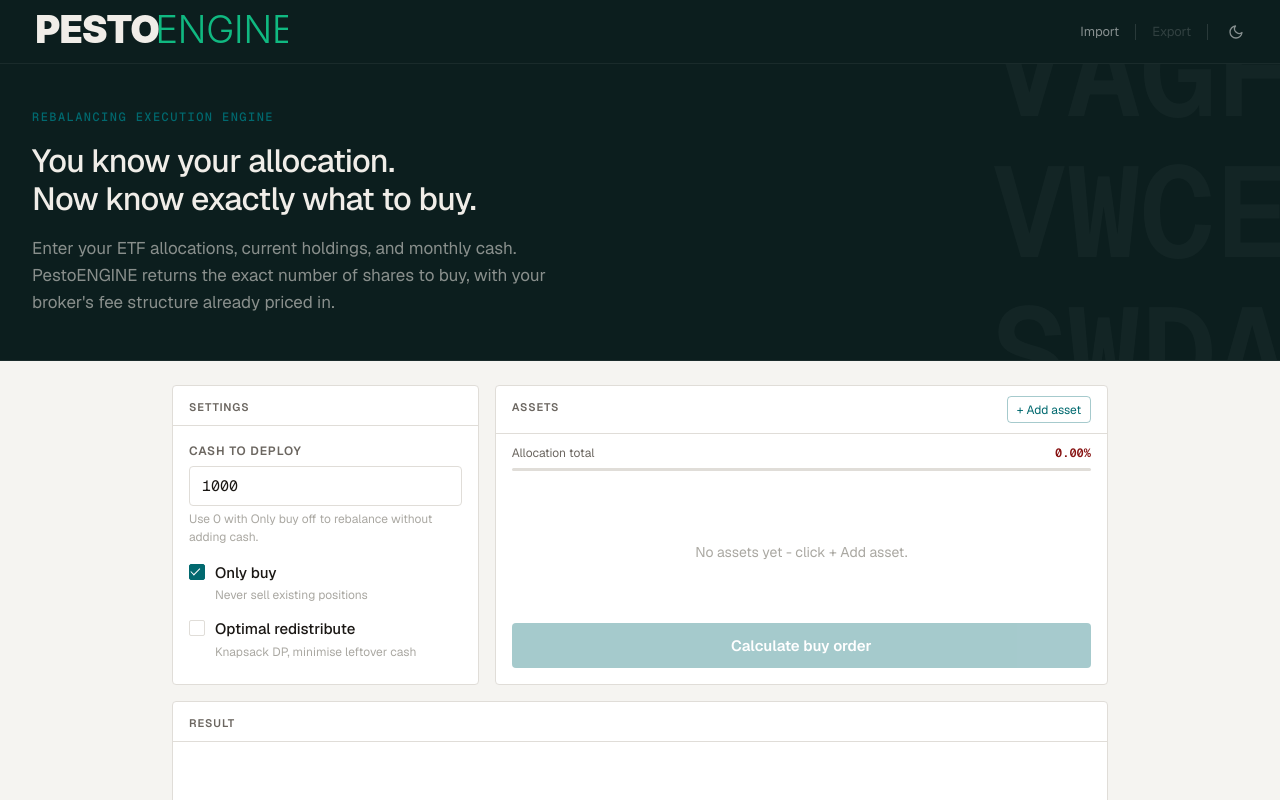
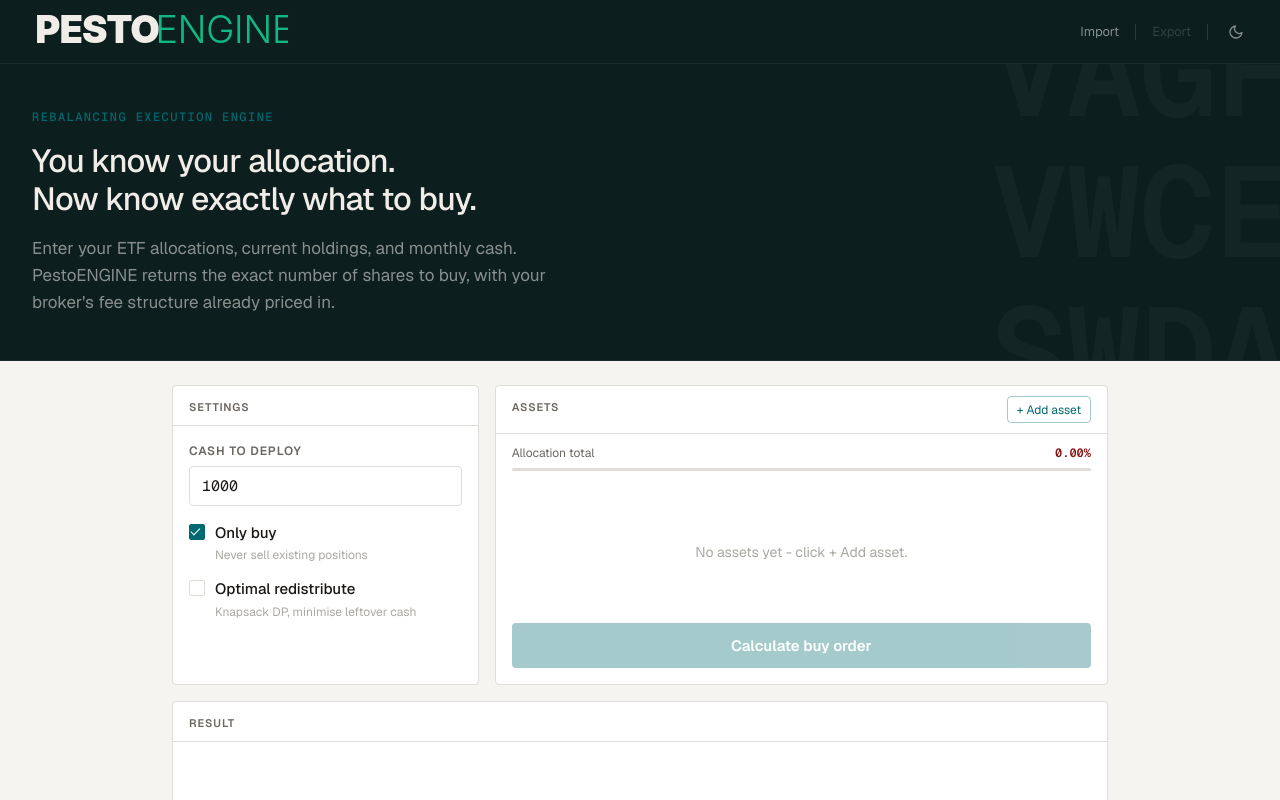
Before and after one commit to PestoENGINE/PestoENGINE, a Svelte app in the folder ui/: page / in a window 1280 px wide. Shown: the top 800 px of the page. Built offline with nearby package versions, Linux system fonts and the light colour scheme.

Commit message:
docs(ui): remove redundant cash-to-deploy hint

```diff
--- a/ui/src/components/GlobalSettings.svelte
+++ b/ui/src/components/GlobalSettings.svelte
@@ -21,7 +21,6 @@
     on:change={e => dispatch('update', { increment: inputNumber(e) })}
     class="field mono"
   />
-  <div class="field-hint">Use 0 with Only buy off to rebalance without adding cash.</div>
 </div>
 
 <label class="check-row">
@@ -59,7 +58,6 @@
     margin-bottom: 0.35rem;
     display: block;
   }
-  .field-hint { font-size: 0.75rem; color: var(--text-3); margin-top: 0.25rem; }
 
   .check-row {
     display: flex;
```
